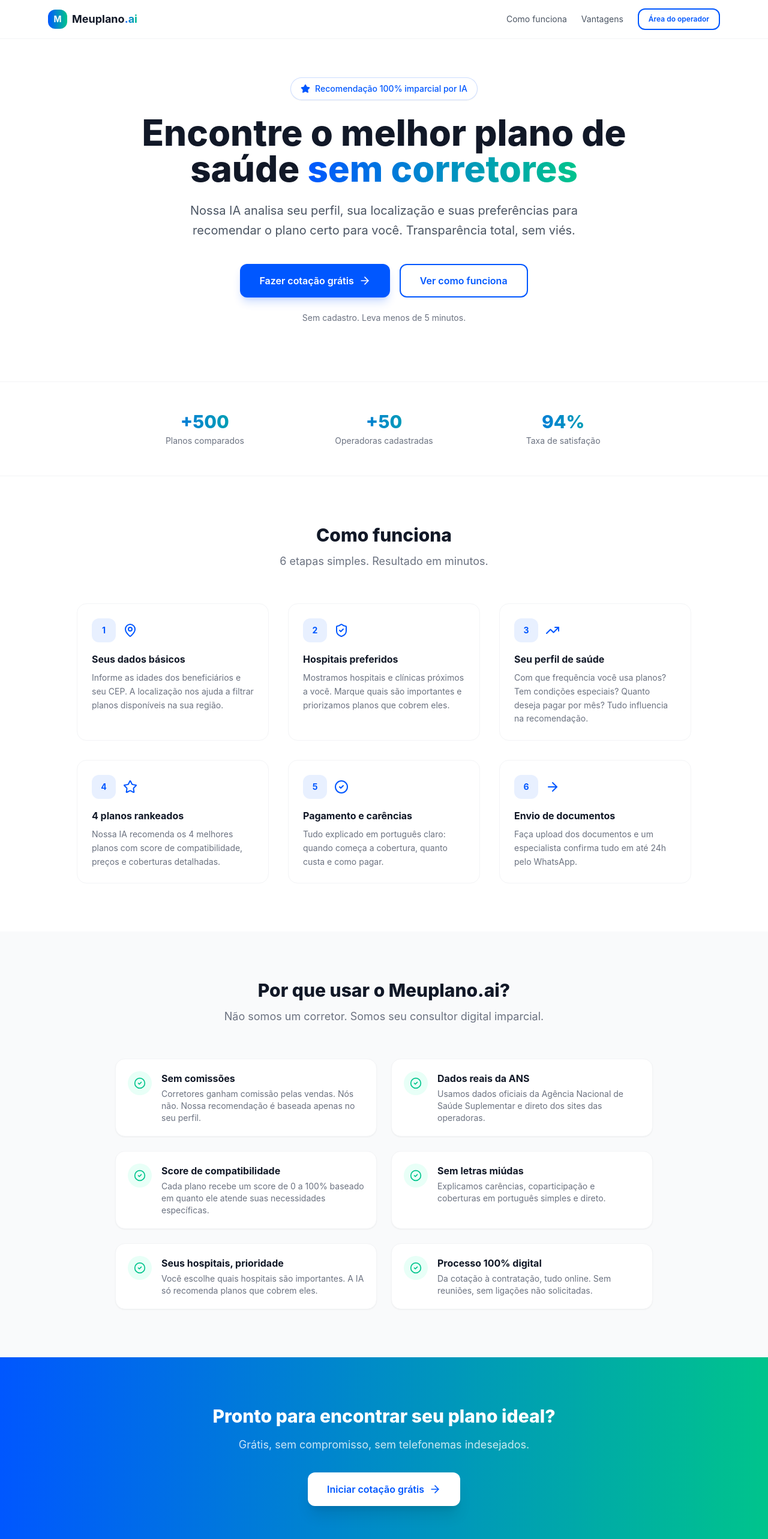
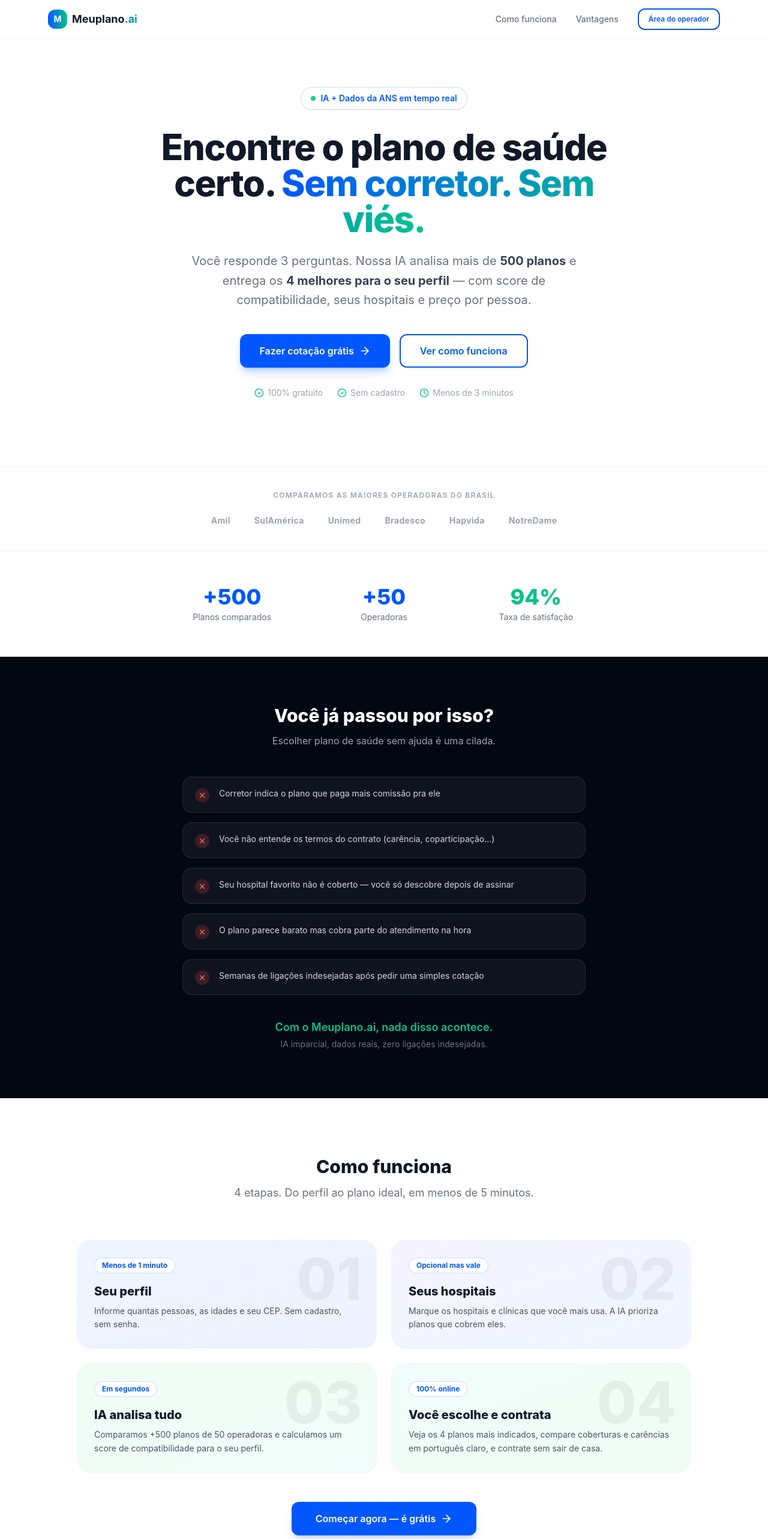
Before and after one commit to Wesalescrm/meuplano-ai, a Next.js app: page / in a window 1280 px wide. Shown: the top 2566 px of the page at 60% size. Built offline with nearby package versions, Linux system fonts and the light colour scheme.

Commit message:
redesign: landing page estruturada por seções + tipo plano progressivo no step 1

```diff
--- a/src/app/page.tsx
+++ b/src/app/page.tsx
@@ -1,19 +1,96 @@
 import Link from "next/link";
 import { Button } from "@/components/ui/button";
 import {
+  ArrowRight,
+  CheckCircle2,
+  X,
   ShieldCheck,
-  TrendingUp,
+  Zap,
+  BarChart3,
   MapPin,
   Star,
-  ArrowRight,
-  CheckCircle2,
+  Clock,
 } from "lucide-react";
+
+const OPERADORAS = ["Amil", "SulAmérica", "Unimed", "Bradesco", "Hapvida", "NotreDame"];
+
+const DORES = [
+  "Corretor indica o plano que paga mais comissão pra ele",
+  "Você não entende os termos do contrato (carência, coparticipação...)",
+  "Seu hospital favorito não é coberto — você só descobre depois de assinar",
+  "O plano parece barato mas cobra parte do atendimento na hora",
+  "Semanas de ligações indesejadas após pedir uma simples cotação",
+];
+
+const ETAPAS = [
+  {
+    num: "01",
+    titulo: "Seu perfil",
+    subtitulo: "Menos de 1 minuto",
+    desc: "Informe quantas pessoas, as idades e seu CEP. Sem cadastro, sem senha.",
+    cor: "from-blue-50 to-indigo-50",
+  },
+  {
+    num: "02",
+    titulo: "Seus hospitais",
+    subtitulo: "Opcional mas vale",
+    desc: "Marque os hospitais e clínicas que você mais usa. A IA prioriza planos que cobrem eles.",
+    cor: "from-violet-50 to-blue-50",
+  },
+  {
+    num: "03",
+    titulo: "IA analisa tudo",
+    subtitulo: "Em segundos",
+    desc: "Comparamos +500 planos de 50 operadoras e calculamos um score de compatibilidade para o seu perfil.",
+    cor: "from-green-50 to-teal-50",
+  },
+  {
+    num: "04",
+    titulo: "Você escolhe e contrata",
+    subtitulo: "100% online",
+    desc: "Veja os 4 planos mais indicados, compare coberturas e carências em português claro, e contrate sem sair de casa.",
+    cor: "from-teal-50 to-green-50",
+  },
+];
+
+const VANTAGENS = [
+  {
+    icon: <ShieldCheck className="w-5 h-5" />,
+    titulo: "Dados oficiais da ANS",
+    desc: "Usamos dados da Agência Nacional de Saúde Suplementar e direto dos sites das operadoras.",
+  },
+  {
+    icon: <BarChart3 className="w-5 h-5" />,
+    titulo: "Score de 0 a 100%",
+    desc: "Cada plano recebe uma nota baseada em quanto atende suas necessidades específicas.",
+  },
+  {
+    icon: <MapPin className="w-5 h-5" />,
+    titulo: "Seus hospitais, prioridade",
+    desc: "Você indica os hospitais que importam. Só recomendamos planos que cobrem eles.",
+  },
+  {
+    icon: <Zap className="w-5 h-5" />,
+    titulo: "Resultado em 3 minutos",
+    desc: "Sem formulários gigantes, sem esperar retorno. Você vê as opções na hora.",
+  },
+  {
+    icon: <CheckCircle2 className="w-5 h-5" />,
+    titulo: "Sem letras miúdas",
+    desc: "Explicamos carências, coparticipação e coberturas em português simples.",
+  },
+  {
+    icon: <Star className="w-5 h-5" />,
+    titulo: "Zero comissão",
+    desc: "Corretores ganham comissão por venda. Nós não. Sua recomendação é 100% imparcial.",
+  },
+];
 
 export default function LandingPage() {
   return (
     <div className="min-h-screen bg-white">
-      {/* Header */}
-      <header className="sticky top-0 z-50 border-b border-gray-100 bg-white/80 backdrop-blur-md">
+      {/* ── HEADER ─────────────────────────────────────────── */}
+      <header className="sticky top-0 z-50 border-b border-gray-100 bg-white/90 backdrop-blur-md">
         <div className="max-w-6xl mx-auto px-4 h-16 flex items-center justify-between">
           <div className="flex items-center gap-2">
             <div className="w-8 h-8 rounded-lg bg-gradient-brand flex items-center justify-center">
@@ -23,147 +100,189 @@
               Meuplano<span className="text-gradient">.ai</span>
             </span>
           </div>
-          <nav className="hidden md:flex items-center gap-6">
-            <a href="#como-funciona" className="text-sm text-gray-600 hover:text-brand-blue transition-colors">
+          <nav className="hidden md:flex items-center gap-8">
+            <a href="#como-funciona" className="text-sm text-gray-500 hover:text-brand-blue transition-colors font-medium">
               Como funciona
             </a>
-            <a href="#vantagens" className="text-sm text-gray-600 hover:text-brand-blue transition-colors">
+            <a href="#vantagens" className="text-sm text-gray-500 hover:text-brand-blue transition-colors font-medium">
               Vantagens
             </a>
             <Link href="/painel/login">
-              <Button variant="outline" size="sm">
-                Área do operador
-              </Button>
+              <Button variant="outline" size="sm">Área do operador</Button>
             </Link>
           </nav>
         </div>
       </header>
 
-      {/* Hero */}
-      <section className="relative overflow-hidden pt-16 pb-24 px-4">
-        <div className="absolute inset-0 bg-gradient-to-br from-brand-blue-light via-white to-brand-green-light -z-10" />
-        <div className="max-w-4xl mx-auto text-center">
-          <div className="inline-flex items-center gap-2 bg-white border border-brand-blue/20 rounded-full px-4 py-2 text-sm text-brand-blue font-medium mb-6 shadow-sm">
-            <Star className="w-4 h-4 fill-brand-blue" />
-            Recomendação 100% imparcial por IA
+      {/* ── HERO ───────────────────────────────────────────── */}
+      <section className="relative overflow-hidden pt-20 pb-28 px-4">
+        <div className="absolute inset-0 bg-gradient-to-br from-[#eef3ff] via-white to-[#e6faf4] -z-10" />
+        {/* decoração geométrica sutil */}
+        <div className="absolute top-0 right-0 w-96 h-96 bg-brand-blue/5 rounded-full blur-3xl -z-10" />
+        <div className="absolute bottom-0 left-0 w-80 h-80 bg-brand-green/5 rounded-full blur-3xl -z-10" />
+
+        <div className="max-w-3xl mx-auto text-center">
+          <div className="inline-flex items-center gap-2 bg-white border border-brand-blue/20 rounded-full px-4 py-2 text-sm text-brand-blue font-semibold mb-8 shadow-sm">
+            <span className="w-2 h-2 rounded-full bg-brand-green animate-pulse inline-block" />
+            IA + Dados da ANS em tempo real
           </div>
-          <h1 className="text-4xl md:text-5xl lg:text-6xl font-extrabold text-gray-900 mb-6 leading-tight">
-            Encontre o melhor plano de saúde{" "}
-            <span className="text-gradient">sem corretores</span>
+
+          <h1 className="text-4xl md:text-5xl lg:text-6xl font-extrabold text-gray-900 mb-6 leading-[1.1] tracking-tight">
+            Encontre o plano de saúde certo.{" "}
+            <span className="text-gradient">Sem corretor. Sem viés.</span>
           </h1>
-          <p className="text-xl text-gray-600 mb-10 max-w-2xl mx-auto leading-relaxed">
-            Nossa IA analisa seu perfil, sua localização e suas preferências para
-            recomendar o plano certo para você. Transparência total, sem viés.
+
+          <p className="text-xl text-gray-500 mb-10 max-w-2xl mx-auto leading-relaxed">
+            Você responde 3 perguntas. Nossa IA analisa mais de{" "}
+            <strong className="text-gray-700">500 planos</strong> e entrega os{" "}
+            <strong className="text-gray-700">4 melhores para o seu perfil</strong> —
+            com score de compatibilidade, seus hospitais e preço por pessoa.
           </p>
-          <div className="flex flex-col sm:flex-row gap-4 justify-center">
+
+          <div className="flex flex-col sm:flex-row gap-4 justify-center mb-8">
             <Link href="/cotacao">
-              <Button size="lg" className="w-full sm:w-auto shadow-lg shadow-brand-blue/20">
+              <Button size="lg" className="w-full sm:w-auto shadow-lg shadow-brand-blue/25 text-base px-8">
                 Fazer cotação grátis
                 <ArrowRight className="w-5 h-5" />
               </Button>
             </Link>
             <a href="#como-funciona">
-              <Button variant="outline" size="lg" className="w-full sm:w-auto">
+              <Button variant="outline" size="lg" className="w-full sm:w-auto text-base px-8">
                 Ver como funciona
               </Button>
             </a>
           </div>
-          <p className="mt-6 text-sm text-gray-500">
-            Sem cadastro. Leva menos de 5 minutos.
-          </p>
+
+          <div className="flex flex-wrap items-center justify-center gap-x-6 gap-y-2 text-sm text-gray-400">
+            <span className="flex items-center gap-1.5">
+              <CheckCircle2 className="w-4 h-4 text-brand-green" /> 100% gratuito
+            </span>
+            <span className="flex items-center gap-1.5">
+              <CheckCircle2 className="w-4 h-4 text-brand-green" /> Sem cadastro
+            </span>
+            <span className="flex items-center gap-1.5">
+              <Clock className="w-4 h-4 text-brand-green" /> Menos de 3 minutos
+            </span>
+          </div>
         </div>
       </section>
 
-      {/* Stats */}
-      <section className="py-12 border-y border-gray-100">
-        <div className="max-w-4xl mx-auto px-4 grid grid-cols-3 gap-8 text-center">
+      {/* ── OPERADORAS ─────────────────────────────────────── */}
+      <section className="py-10 border-y border-gray-100 bg-white">
+        <div className="max-w-4xl mx-auto px-4">
+          <p className="text-center text-xs text-gray-400 uppercase tracking-widest font-semibold mb-6">
+            Comparamos as maiores operadoras do Brasil
+          </p>
+          <div className="flex flex-wrap items-center justify-center gap-x-10 gap-y-4">
+            {OPERADORAS.map((op) => (
+              <span key={op} className="text-gray-400 font-bold text-sm tracking-wide hover:text-gray-600 transition-colors">
+                {op}
+              </span>
+            ))}
+          </div>
+        </div>
+      </section>
+
+      {/* ── STATS ──────────────────────────────────────────── */}
+      <section className="py-14 bg-white">
+        <div className="max-w-3xl mx-auto px-4 grid grid-cols-3 gap-6 text-center">
           {[
-            { valor: "+500", label: "Planos comparados" },
-            { valor: "+50", label: "Operadoras cadastradas" },
-            { valor: "94%", label: "Taxa de satisfação" },
-          ].map((stat) => (
-            <div key={stat.label}>
-              <div className="text-3xl font-extrabold text-gradient mb-1">
-                {stat.valor}
-              </div>
-              <div className="text-sm text-gray-500">{stat.label}</div>
+            { valor: "+500", label: "Planos comparados", cor: "text-brand-blue" },
+            { valor: "+50", label: "Operadoras", cor: "text-brand-blue" },
+            { valor: "94%", label: "Taxa de satisfação", cor: "text-brand-green" },
+          ].map((s) => (
+            <div key={s.label} className="space-y-1">
+              <div className={`text-4xl font-extrabold ${s.cor}`}>{s.valor}</div>
+              <div className="text-sm text-gray-500">{s.label}</div>
             </div>
           ))}
         </div>
       </section>
 
-      {/* Como funciona */}
-      <section id="como-funciona" className="py-20 px-4">
+      {/* ── DORES ──────────────────────────────────────────── */}
+      <section className="py-20 px-4 bg-gray-950">
+        <div className="max-w-2xl mx-auto">
+          <div className="mb-12 text-center">
+            <h2 className="text-3xl font-extrabold text-white mb-3">
+              Você já passou por isso?
+            </h2>
+            <p className="text-gray-400">
+              Escolher plano de saúde sem ajuda é uma cilada.
+            </p>
+          </div>
+          <ul className="space-y-4">
+            {DORES.map((dor) => (
+              <li
+                key={dor}
+                className="flex items-start gap-4 bg-white/5 border border-white/10 rounded-2xl px-5 py-4"
+              >
+                <span className="flex-shrink-0 w-6 h-6 rounded-full bg-red-500/20 flex items-center justify-center mt-0.5">
+                  <X className="w-3.5 h-3.5 text-red-400" />
+                </span>
+                <span className="text-gray-300 text-sm leading-relaxed">{dor}</span>
+              </li>
+            ))}
+          </ul>
+          <div className="mt-10 text-center">
+            <p className="text-brand-green font-semibold text-lg mb-1">
+              Com o Meuplano.ai, nada disso acontece.
+            </p>
+            <p className="text-gray-500 text-sm">
+              IA imparcial, dados reais, zero ligações indesejadas.
+            </p>
+          </div>
+        </div>
+      </section>
+
+      {/* ── COMO FUNCIONA ──────────────────────────────────── */}
+      <section id="como-funciona" className="py-24 px-4 bg-white">
         <div className="max-w-5xl mx-auto">
-          <div className="text-center mb-14">
+          <div className="text-center mb-16">
             <h2 className="text-3xl font-extrabold text-gray-900 mb-3">
               Como funciona
             </h2>
             <p className="text-gray-500 text-lg">
-              6 etapas simples. Resultado em minutos.
+              4 etapas. Do perfil ao plano ideal, em menos de 5 minutos.
             </p>
           </div>
-          <div className="grid md:grid-cols-3 gap-8">
-            {[
-              {
-                step: "1",
-                titulo: "Seus dados básicos",
-                desc: "Informe as idades dos beneficiários e seu CEP. A localização nos ajuda a filtrar planos disponíveis na sua região.",
-                icon: <MapPin className="w-6 h-6" />,
-              },
-              {
-                step: "2",
-                titulo: "Hospitais preferidos",
-                desc: "Mostramos hospitais e clínicas próximos a você. Marque quais são importantes e priorizamos planos que cobrem eles.",
-                icon: <ShieldCheck className="w-6 h-6" />,
-              },
-              {
-                step: "3",
-                titulo: "Seu perfil de saúde",
-                desc: "Com que frequência você usa planos? Tem condições especiais? Quanto deseja pagar por mês? Tudo influencia na recomendação.",
-                icon: <TrendingUp className="w-6 h-6" />,
-              },
-              {
-                step: "4",
-                titulo: "4 planos rankeados",
-                desc: "Nossa IA recomenda os 4 melhores planos com score de compatibilidade, preços e coberturas detalhadas.",
-                icon: <Star className="w-6 h-6" />,
-              },
-              {
-                step: "5",
-                titulo: "Pagamento e carências",
-                desc: "Tudo explicado em português claro: quando começa a cobertura, quanto custa e como pagar.",
-                icon: <CheckCircle2 className="w-6 h-6" />,
-              },
-              {
-                step: "6",
-                titulo: "Envio de documentos",
-                desc: "Faça upload dos documentos e um especialista confirma tudo em até 24h pelo WhatsApp.",
-                icon: <ArrowRight className="w-6 h-6" />,
-              },
-            ].map((item) => (
+
+          <div className="grid md:grid-cols-2 gap-6">
+            {ETAPAS.map((e) => (
               <div
-                key={item.step}
-                className="group p-6 rounded-2xl border border-gray-100 hover:border-brand-blue/30 hover:shadow-lg hover:shadow-brand-blue/5 transition-all"
+                key={e.num}
+                className={`relative rounded-3xl bg-gradient-to-br ${e.cor} p-7 border border-gray-100 overflow-hidden`}
               >
-                <div className="flex items-center gap-3 mb-4">
-                  <div className="w-10 h-10 rounded-xl bg-brand-blue-light text-brand-blue flex items-center justify-center font-bold text-sm group-hover:bg-gradient-brand group-hover:text-white transition-all">
-                    {item.step}
-                  </div>
-                  <div className="text-brand-blue">{item.icon}</div>
+                <span className="absolute right-6 top-4 text-8xl font-extrabold text-black/5 leading-none select-none">
+                  {e.num}
+                </span>
+                <div className="relative">
+                  <span className="inline-block text-xs font-bold text-brand-blue bg-white border border-brand-blue/20 rounded-full px-3 py-1 mb-4">
+                    {e.subtitulo}
+                  </span>
+                  <h3 className="text-xl font-extrabold text-gray-900 mb-2">
+                    {e.titulo}
+                  </h3>
+                  <p className="text-gray-600 text-sm leading-relaxed">{e.desc}</p>
                 </div>
-                <h3 className="font-bold text-gray-900 mb-2">{item.titulo}</h3>
-                <p className="text-sm text-gray-500 leading-relaxed">{item.desc}</p>
               </div>
             ))}
+          </div>
+
+          <div className="mt-12 text-center">
+            <Link href="/cotacao">
+              <Button size="lg" className="shadow-lg shadow-brand-blue/20 px-10">
+                Começar agora — é grátis
+                <ArrowRight className="w-5 h-5" />
+              </Button>
+            </Link>
           </div>
         </div>
       </section>
 
-      {/* Vantagens */}
-      <section id="vantagens" className="py-20 px-4 bg-gray-50">
+      {/* ── VANTAGENS ──────────────────────────────────────── */}
+      <section id="vantagens" className="py-24 px-4 bg-gray-50">
         <div className="max-w-4xl mx-auto">
-          <div className="text-center mb-14">
+          <div className="text-center mb-16">
             <h2 className="text-3xl font-extrabold text-gray-900 mb-3">
               Por que usar o Meuplano.ai?
             </h2>
@@ -171,43 +290,19 @@
               Não somos um corretor. Somos seu consultor digital imparcial.
             </p>
           </div>
-          <div className="grid md:grid-cols-2 gap-6">
-            {[
-              {
-                titulo: "Sem comissões",
-                desc: "Corretores ganham comissão pelas vendas. Nós não. Nossa recomendação é baseada apenas no seu perfil.",
-              },
-              {
-                titulo: "Dados reais da ANS",
-                desc: "Usamos dados oficiais da Agência Nacional de Saúde Suplementar e direto dos sites das operadoras.",
-              },
-              {
-                titulo: "Score de compatibilidade",
-                desc: "Cada plano recebe um score de 0 a 100% baseado em quanto ele atende suas necessidades específicas.",
-              },
-              {
-                titulo: "Sem letras miúdas",
-                desc: "Explicamos carências, coparticipação e coberturas em português simples e direto.",
-              },
-              {
-                titulo: "Seus hospitais, prioridade",
-                desc: "Você escolhe quais hospitais são importantes. A IA só recomenda planos que cobrem eles.",
-              },
-              {
-                titulo: "Processo 100% digital",
-                desc: "Da cotação à contratação, tudo online. Sem reuniões, sem ligações não solicitadas.",
-              },
-            ].map((item) => (
+
+          <div className="grid md:grid-cols-2 gap-5">
+            {VANTAGENS.map((v) => (
               <div
-                key={item.titulo}
-                className="flex gap-4 p-5 bg-white rounded-2xl border border-gray-100 shadow-sm"
+                key={v.titulo}
+                className="flex gap-4 p-5 bg-white rounded-2xl border border-gray-100 hover:border-brand-blue/30 hover:shadow-md transition-all"
               >
-                <div className="flex-shrink-0 w-10 h-10 rounded-full bg-brand-green-light flex items-center justify-center">
-                  <CheckCircle2 className="w-5 h-5 text-brand-green" />
+                <div className="flex-shrink-0 w-10 h-10 rounded-xl bg-brand-blue-light text-brand-blue flex items-center justify-center">
+                  {v.icon}
                 </div>
                 <div>
-                  <h3 className="font-bold text-gray-900 mb-1">{item.titulo}</h3>
-                  <p className="text-sm text-gray-500">{item.desc}</p>
+                  <h3 className="font-bold text-gray-900 mb-1 text-sm">{v.titulo}</h3>
+                  <p className="text-sm text-gray-500 leading-relaxed">{v.desc}</p>
                 </div>
               </div>
             ))}
@@ -215,29 +310,36 @@
         </div>
       </section>
 
-      {/* CTA Final */}
-      <section className="py-20 px-4 bg-gradient-to-r from-brand-blue to-brand-green">
-        <div className="max-w-2xl mx-auto text-center text-white">
-          <h2 className="text-3xl font-extrabold mb-4">
-            Pronto para encontrar seu plano ideal?
+      {/* ── CTA FINAL ──────────────────────────────────────── */}
+      <section className="py-24 px-4 bg-gray-950">
+        <div className="max-w-xl mx-auto text-center">
+          <div className="inline-flex items-center gap-2 bg-white/10 border border-white/20 rounded-full px-4 py-2 text-sm text-brand-green font-semibold mb-8">
+            <span className="w-2 h-2 rounded-full bg-brand-green animate-pulse inline-block" />
+            Gratuito, sem cadastro
+          </div>
+          <h2 className="text-3xl md:text-4xl font-extrabold text-white mb-5 leading-tight">
+            Pronto para encontrar<br />seu plano ideal?
           </h2>
-          <p className="text-white/80 text-lg mb-8">
-            Grátis, sem compromisso, sem telefonemas indesejados.
+          <p className="text-gray-400 text-lg mb-10">
+            Sem compromisso. Sem telefonemas.<br />Resultado em menos de 3 minutos.
           </p>
           <Link href="/cotacao">
             <Button
               size="lg"
-              className="bg-white text-brand-blue hover:bg-white/90 shadow-xl"
+              className="bg-brand-green hover:bg-brand-green/90 text-white shadow-2xl shadow-brand-green/30 px-10 text-base"
             >
               Iniciar cotação grátis
               <ArrowRight className="w-5 h-5" />
             </Button>
           </Link>
+          <p className="mt-6 text-xs text-gray-600">
+            Já economizamos em média R$180/mês para nossos usuários.
+          </p>
         </div>
       </section>
 
-      {/* Footer */}
-      <footer className="py-10 px-4 border-t border-gray-100">
+      {/* ── FOOTER ─────────────────────────────────────────── */}
+      <footer className="py-10 px-4 border-t border-gray-100 bg-white">
         <div className="max-w-6xl mx-auto flex flex-col md:flex-row items-center justify-between gap-4">
           <div className="flex items-center gap-2">
             <div className="w-6 h-6 rounded-md bg-gradient-brand flex items-center justify-center">
@@ -248,7 +350,7 @@
             </span>
           </div>
           <p className="text-sm text-gray-400">
-            © 2024 Meuplano.ai — Todos os direitos reservados
+            © 2025 Meuplano.ai — Todos os direitos reservados
           </p>
           <div className="flex gap-6 text-sm text-gray-400">
             <a href="/privacidade" className="hover:text-brand-blue transition-colors">
```
Also changed, not shown: src/components/cotacao/Step1DadosBasicos.tsx (+8 -3 lines).
